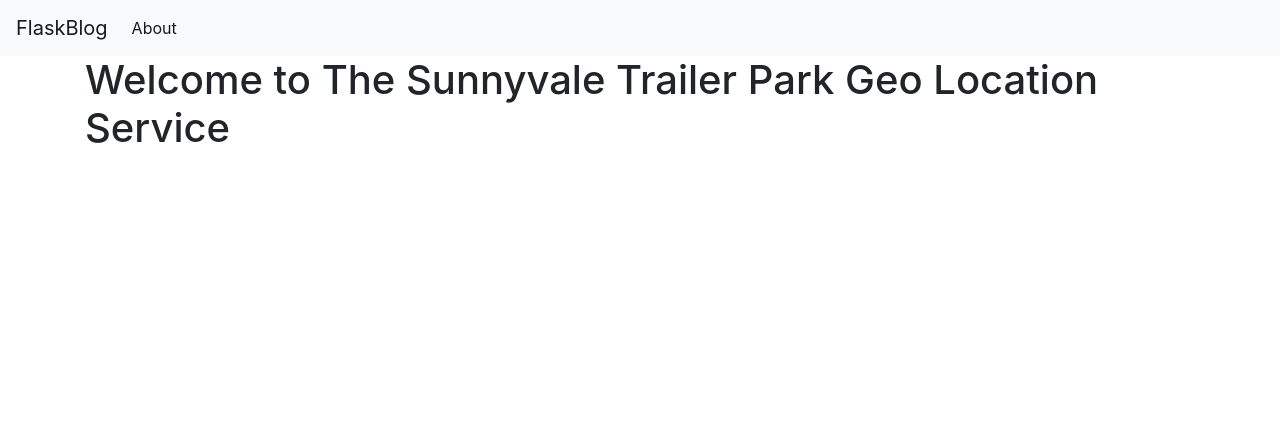
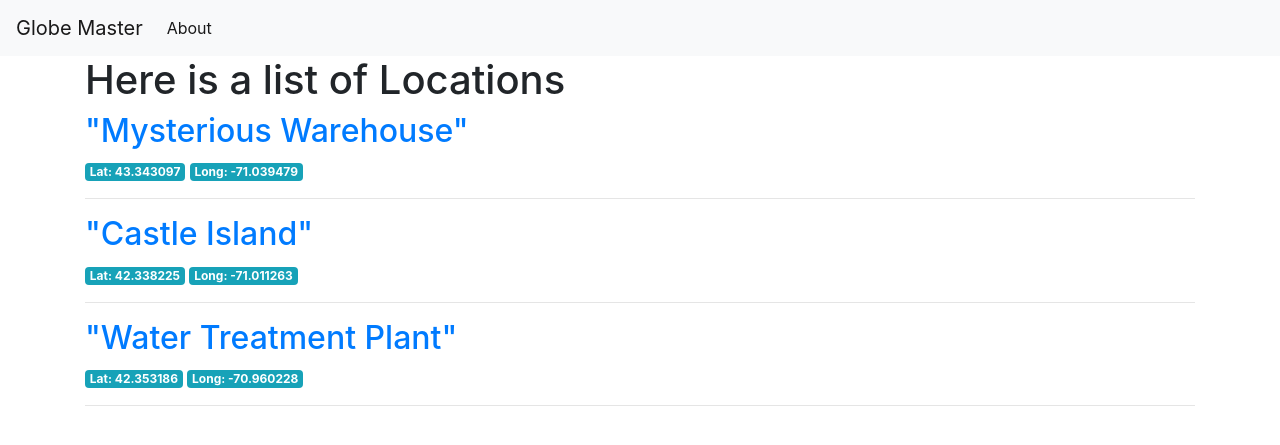
Before and after one commit to rikola/geolocator, a Flask app: page / in a window 1280 px wide. Shown: the top 445 px of the page. Run offline with Flask 2, Linux system fonts and the light colour scheme; data that the repository does not hold is empty; some libraries are stand-ins or nearby versions.

Commit message:
Update pages to display list of locations

```diff
--- a/app.py
+++ b/app.py
@@ -1,9 +1,11 @@
 import sqlite3
 from flask import Flask, render_template, g, url_for, request
 from werkzeug.exceptions import abort
+from globemaster import coordinate_importer
 
 # Sqlite dev database file.
 DATABASE = 'database/database.db'
+COORDINATE_FILE = 'database/test_coordinates.csv'
 
 # Start the Flask web server
 app = Flask(__name__)
@@ -60,14 +62,17 @@ def get_post(post_id):
 
 @app.route('/')
 def index():
-    posts = query_db('SELECT * FROM posts')
-    return render_template('index.html', posts=posts)
+    locations = coordinate_importer.read_contents(COORDINATE_FILE)
+    # posts = query_db('SELECT * FROM posts')
+    return render_template('index.html', locations=locations)
 
 
-@app.route('/<int:post_id>')
-def post(post_id):
-    post = get_post(post_id)
-    return render_template('post.html', post=post)
+@app.route('/<int:location_id>')
+def location(location_id):
+    locations = coordinate_importer.read_contents(COORDINATE_FILE)
+    location = locations[location_id-1]
+    # post = get_post(post_id)
+    return render_template('location.html', location=location)
 
 
 @app.route('/api/getLocations', methods=['GET'])
--- a/database/test_coordinates.csv
+++ b/database/test_coordinates.csv
@@ -1,3 +1,3 @@
-"Mysterious Warehouse", 43.343097, -71.039479
-"Castle Island", 42.338225, -71.011263
-"Water Treatment Plant", 42.353186, -70.960228
+1, "Mysterious Warehouse", 43.343097, -71.039479
+2, "Castle Island", 42.338225, -71.011263
+3, "Water Treatment Plant", 42.353186, -70.960228
--- a/globemaster/coordinate_importer.py
+++ b/globemaster/coordinate_importer.py
@@ -1,13 +1,14 @@
 import csv
-from location import Location
+from globemaster.location import Location
 
 
 def read_contents(file) -> [Location]:
     """Reads a CSV file of 'lat, long' coordinates """
     with open(file) as csvfile:
-        reader = csv.reader(csvfile)
-        return [Location(name, float(lat), float(long)) for name, lat, long in reader]
+        reader = csv.reader(csvfile, quotechar='"')
+        return [Location(id, name, float(lat), float(long)) for id, name, lat, long in reader]
 
 
 # Tests
-print(read_contents('../database/test_coordinates.csv'))
+if __name__ == '__main__':
+    print(read_contents('../database/test_coordinates.csv'))
--- a/globemaster/location.py
+++ b/globemaster/location.py
@@ -4,6 +4,7 @@ from dataclasses import dataclass
 @dataclass
 class Location:
     """Describes a specific location on a globe."""
+    id: int
     name: str
     latitude: float
     longitude: float
--- a/static/css/style.css
+++ /dev/null
@@ -1,6 +0,0 @@
-h1 {
-    border: 2px #eee solid;
-    color: brown;
-    text-align: center;
-    padding: 10px;
-}
--- a/templates/base.html
+++ b/templates/base.html
@@ -7,12 +7,14 @@
 
     <!-- Bootstrap CSS -->
     <link rel="stylesheet" href="https://stackpath.bootstrapcdn.com/bootstrap/4.3.1/css/bootstrap.min.css" integrity="sha384-ggOyR0iXCbMQv3Xipma34MD+dH/1fQ784/j6cY/iJTQUOhcWr7x9JvoRxT2MZw1T" crossorigin="anonymous">
+    <link rel="stylesheet" href="static/css/style.css">
+
 
     <title>{% block title %} {% endblock %}</title>
   </head>
   <body>
     <nav class="navbar navbar-expand-md navbar-light bg-light">
-        <a class="navbar-brand" href="{{ url_for('index')}}">FlaskBlog</a>
+        <a class="navbar-brand" href="{{ url_for('index')}}">Globe Master</a>
         <button class="navbar-toggler" type="button" data-toggle="collapse" data-target="#navbarNav" aria-controls="navbarNav" aria-expanded="false" aria-label="Toggle navigation">
             <span class="navbar-toggler-icon"></span>
         </button>
--- a/templates/index.html
+++ b/templates/index.html
@@ -1,12 +1,13 @@
 {% extends 'base.html' %}
 
 {% block content %}
-   <h1>{% block title %} Welcome to The Sunnyvale Trailer Park Geo Location Service {% endblock %}</h1>
-   {% for post in posts %}
-      <a href="{{ url_for('post', post_id=post['id']) }}">
-         <h2>{{ post['title'] }}</h2>
+   <h1>{% block title %}Here is a list of Locations{% endblock %}</h1>
+   {% for location in locations %}
+      <a href="{{ url_for('location', location_id=location['id']) }}">
+         <h2>{{ location['name'] }}</h2>
       </a>
-      <span class="badge badge-primary">{{ post['created'] }}</span>
+      <span class="badge badge-info">Lat: {{ location['latitude'] }}</span>
+      <span class="badge badge-info">Long: {{ location['longitude'] }}</span>
       <hr>
    {% endfor %}
 {% endblock %}
```
Also changed, not shown: templates/location.html (added, +10 -0 lines), templates/post.html (deleted, +0 -7 lines).
